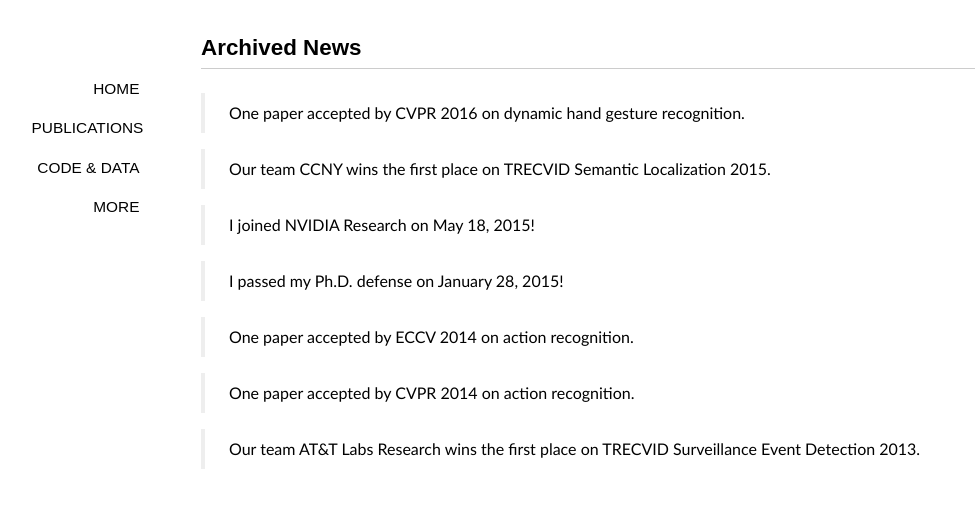
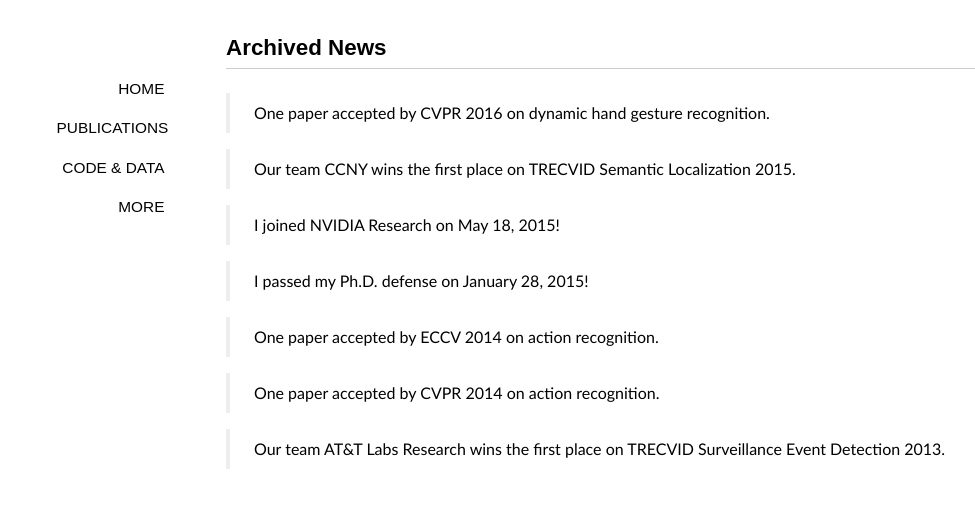
Before and after one commit to xiaodongyang/xiaodongyang.github.io, a Jekyll site: the page built from news.md, in a window 1280 px wide. Shown: the top 508 px of the page, without its empty margins (39-1014 px from the left). Built offline with Jekyll 4.4.1, drawn with Linux system fonts in a browser that asks for light colours; some web fonts are replaced.

Commit message:
Update style.css

```diff
--- a/media/css/style.css
+++ b/media/css/style.css
@@ -25,7 +25,7 @@
 blockquote{display:block;text-align:justify;border-left:4px solid #eeeeee;}
 blockquote{margin:1em 0em;padding-left:1.5em;}
 blockquote p{margin:0;padding:.5em 0;}
-#container{width:800px;margin:2em auto;display:block;padding:0 2em;}
+#container{width:750px;margin:2em auto;display:block;padding:0 2em;}
 .content{font-size:16px;line-height:24px;}
 .content h1{padding:.5em 0;}
 .content img{max-width:600px;display:block;margin:4px auto;-webkit-box-shadow:#999 1px 1px 4px;-moz-box-shadow:#999 1px 1px 4px;box-shadow:#999 1px 1px 4px;}
```
